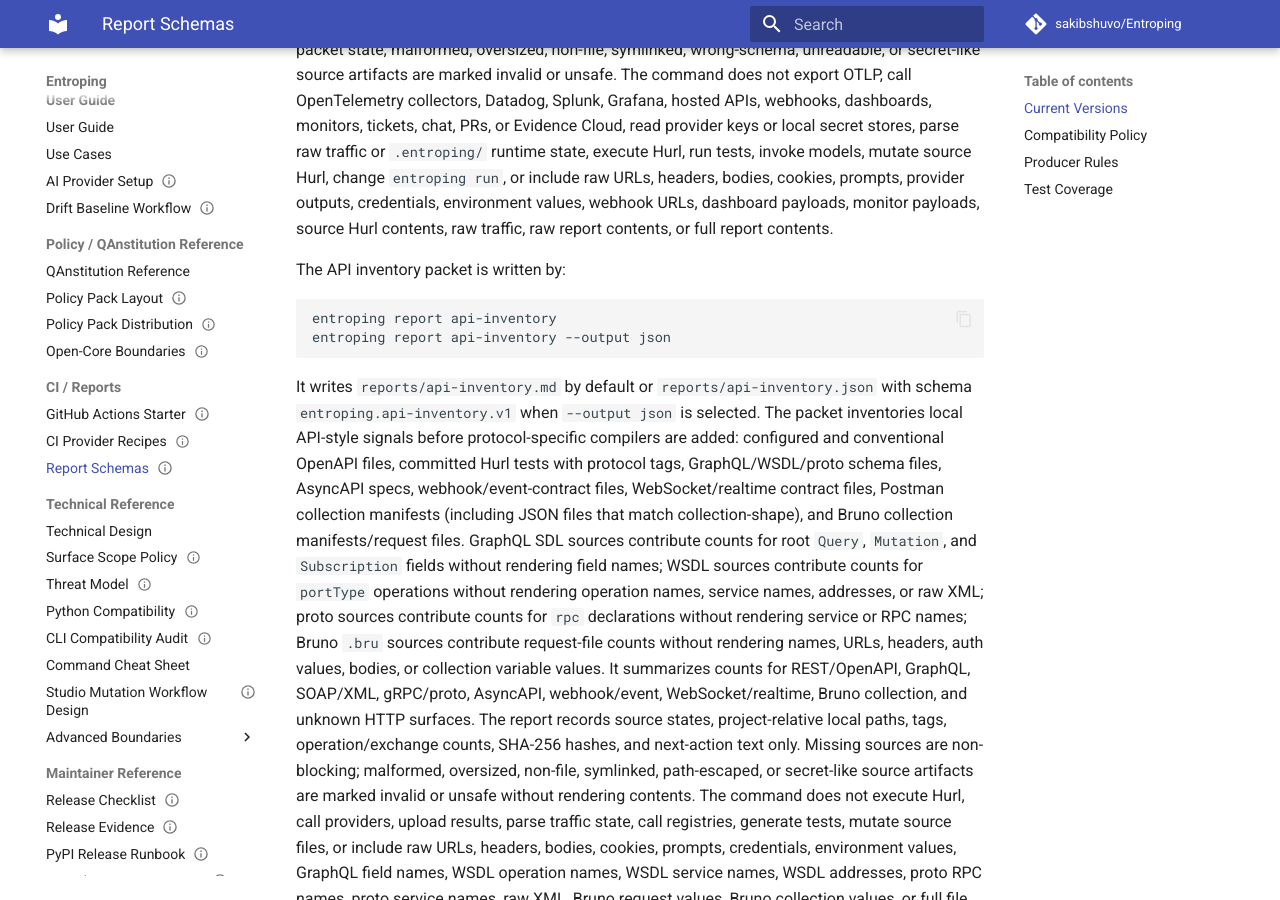
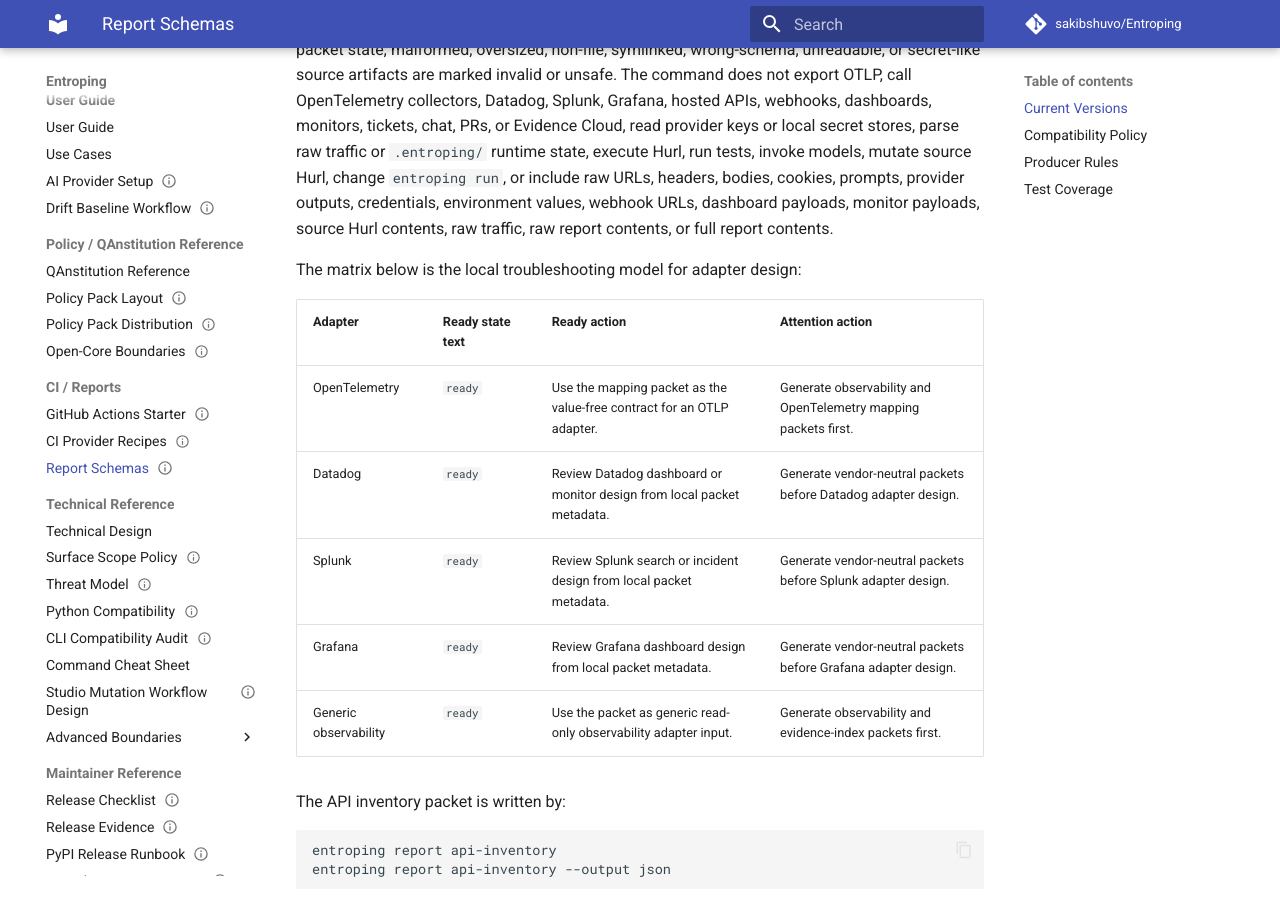
Before and after one commit to sakibshuvo/Entroping, an MkDocs documentation site: the page built from docs/technical/REPORT_SCHEMAS.md, in a window 1280 px wide and 900 px high, scrolled down 25722 px. Built offline with MkDocs 1.6.1 and Material for MkDocs 9.7.7, drawn with Linux system fonts in a browser that asks for light colours; comment, search, counter and statistics services are not loaded.

Commit message:
docs(reports): add observability adapter readiness matrix

````diff
--- a/docs/technical/REPORT_SCHEMAS.md
+++ b/docs/technical/REPORT_SCHEMAS.md
@@ -1112,6 +1112,16 @@
 URLs, dashboard payloads, monitor payloads, source Hurl contents, raw traffic,
 raw report contents, or full report contents.
 
+The matrix below is the local troubleshooting model for adapter design:
+
+| Adapter | Ready state text | Ready action | Attention action |
+| --- | --- | --- | --- |
+| OpenTelemetry | `ready` | Use the mapping packet as the value-free contract for an OTLP adapter. | Generate observability and OpenTelemetry mapping packets first. |
+| Datadog | `ready` | Review Datadog dashboard or monitor design from local packet metadata. | Generate vendor-neutral packets before Datadog adapter design. |
+| Splunk | `ready` | Review Splunk search or incident design from local packet metadata. | Generate vendor-neutral packets before Splunk adapter design. |
+| Grafana | `ready` | Review Grafana dashboard design from local packet metadata. | Generate vendor-neutral packets before Grafana adapter design. |
+| Generic observability | `ready` | Use the packet as generic read-only observability adapter input. | Generate observability and evidence-index packets first. |
+
 The API inventory packet is written by:
 
 ```bash
````
Also changed, not shown: docs/technical/TDS.md (+9 -0 lines), 1 other file.
